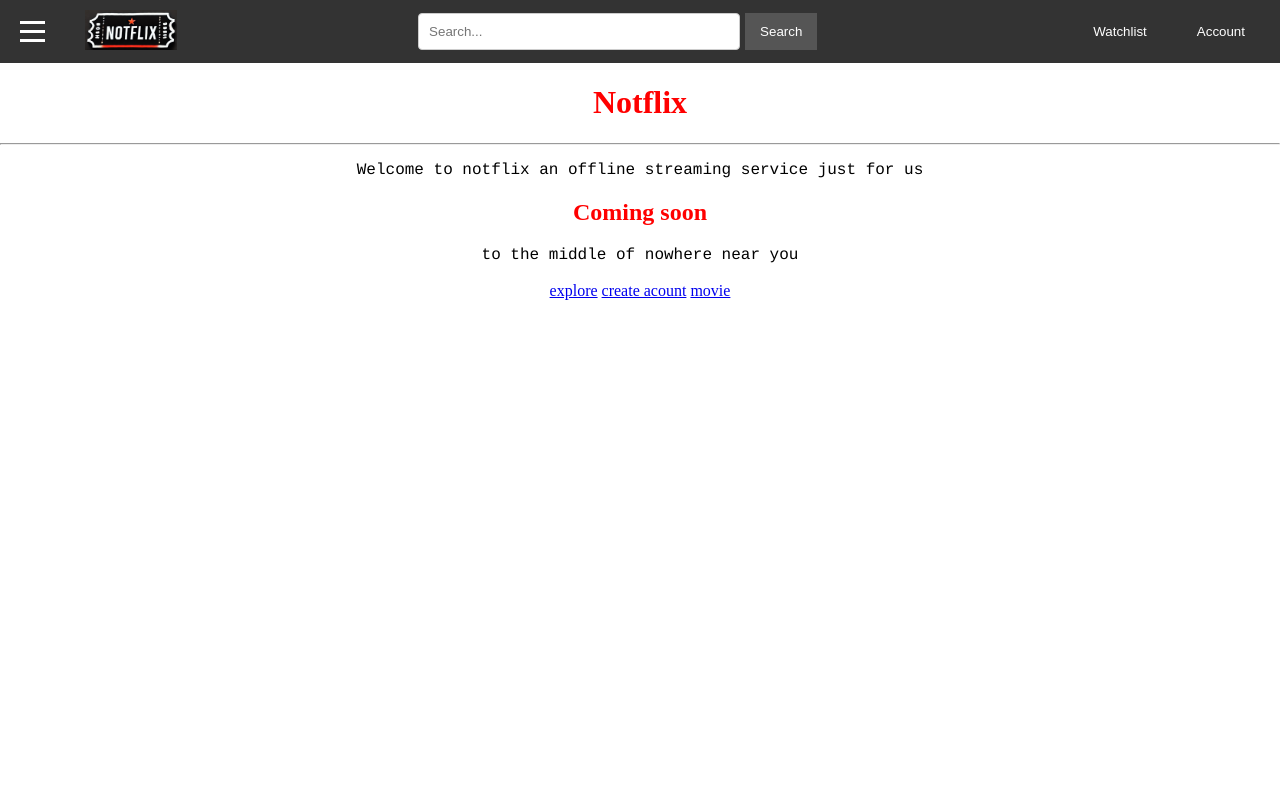
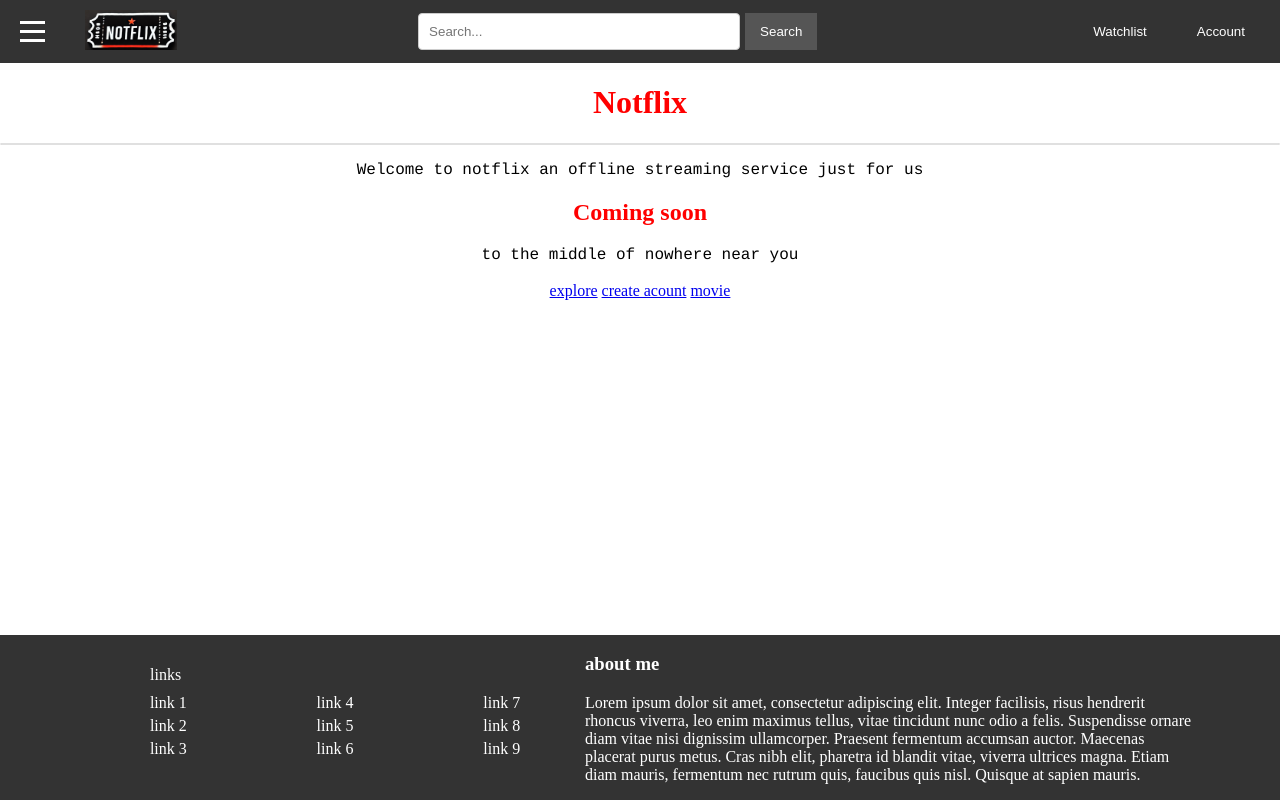
Before and after one commit to Opabinia9/notflix.com, a PHP site: page / in a window 1280 px wide. Run offline with PHP 8.4, Linux system fonts and the light colour scheme.

Commit message:
added footer to index

```diff
--- a/general.css
+++ b/general.css
@@ -1,4 +1,4 @@
-html{
+.moviepage{
   xbackground-color: rgb(0,0,30);
   xbackground-color: #0f1622;
   xbackground-color: #141e2d;
@@ -82,8 +82,8 @@
   height: 100%;
   max-width: 725px;
 }
-
 .footer{
+  flex-shrink: 0;
   background-color: #333;
   color: #fff;
   display: flex;
@@ -92,6 +92,7 @@
   justify-content: center;
   padding: 0px;
   position: relative;
+  margin-top: auto;
 }
 .linktb{
   xborder: 5px solid black;
@@ -131,6 +132,18 @@
 
 .aboutsec{
   height: auto;
-  width: 500px;
-  padding: 0px 0px 10px 0px
+  width: 610px;
+  padding: 0px 0px 0px 0px
 }
+
+body {
+  display: flex;
+  flex-direction: column;
+  height: 100vh;
+}
+header {
+  flex-shrink: 0;
+}
+main {
+  flex: 1 0 auto;
+}
--- a/index.html
+++ b/index.html
@@ -7,6 +7,7 @@
     <meta name="descrpittion" content="netflix but not">
     <meta name="viewport" content="width=device-width, initial-scale=1.0">
     <link rel="stylesheet" type="text/css" href="navbar.css">
+    <link rel="stylesheet" type="text/css" href="general.css">
     <script src="navbar.js"></script>
   </head>
   <body>
@@ -49,8 +50,43 @@
             <a href="movie1.html">movie</a>
           </section>
         </article>
+        <br/>
       </main>
       <footer>
+        <div class="footer">
+          <div class="linktb">
+            <div class="linklisttitle">
+                links
+            </div>
+          <div class="linklists">
+              <div class="linklist">
+                <ul>
+                  <li>link 1</li>
+                  <li>link 2</li>
+                  <li>link 3</li>
+                </ul>
+              </div>
+              <div class="linklist">
+                <ul>
+                  <li>link 4</li>
+                  <li>link 5</li>
+                  <li>link 6</li>
+                </ul>
+              </div>
+              <div class="linklist">
+                <ul>
+                  <li>link 7</li>
+                  <li>link 8</li>
+                  <li>link 9</li>
+                </ul>
+              </div>
+            </div>
+          </div>
+          <div class="aboutsec">
+            <h3>about me</h3>
+            <p>Lorem ipsum dolor sit amet, consectetur adipiscing elit. Integer facilisis, risus hendrerit rhoncus viverra, leo enim maximus tellus, vitae tincidunt nunc odio a felis. Suspendisse ornare diam vitae nisi dignissim ullamcorper. Praesent fermentum accumsan auctor. Maecenas placerat purus metus. Cras nibh elit, pharetra id blandit vitae, viverra ultrices magna. Etiam diam mauris, fermentum nec rutrum quis, faucibus quis nisl. Quisque at sapien mauris.</p>
+          </div>
+        </div>
       </footer>
     </body>
 </html>
--- a/movie1.html
+++ b/movie1.html
@@ -1,5 +1,5 @@
 <!DOCTYPE html>
-<html lang="en">
+<html lang="en" class="moviepage">
   <head>
     <title>The X-files</title>
     <link rel="icon" type="image/x-icon" href="imgs\Notflix Logo 7.png">
```
